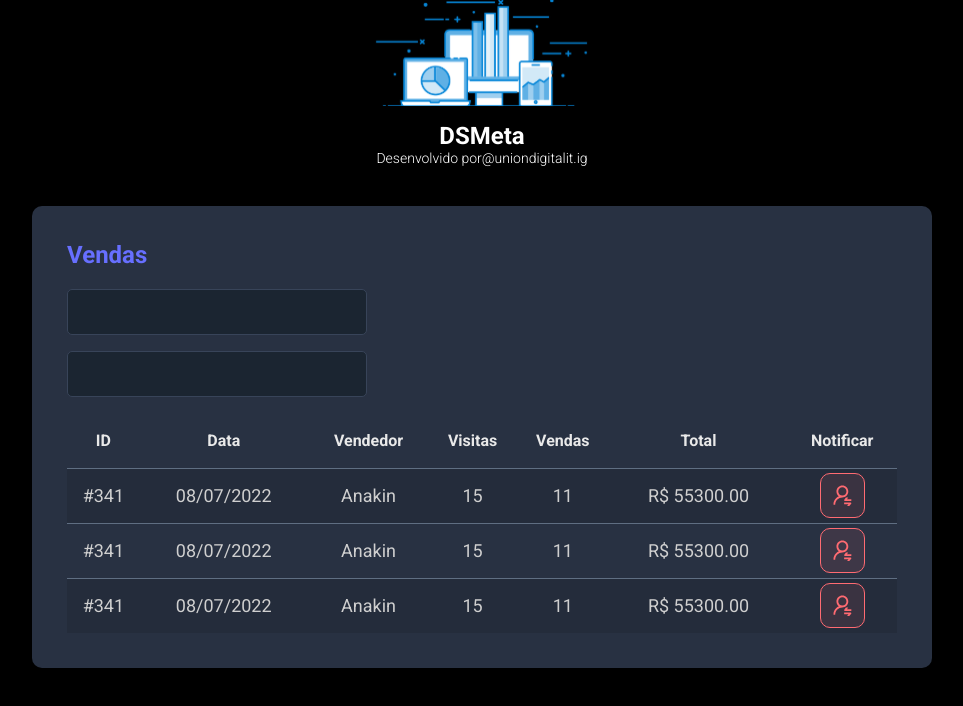
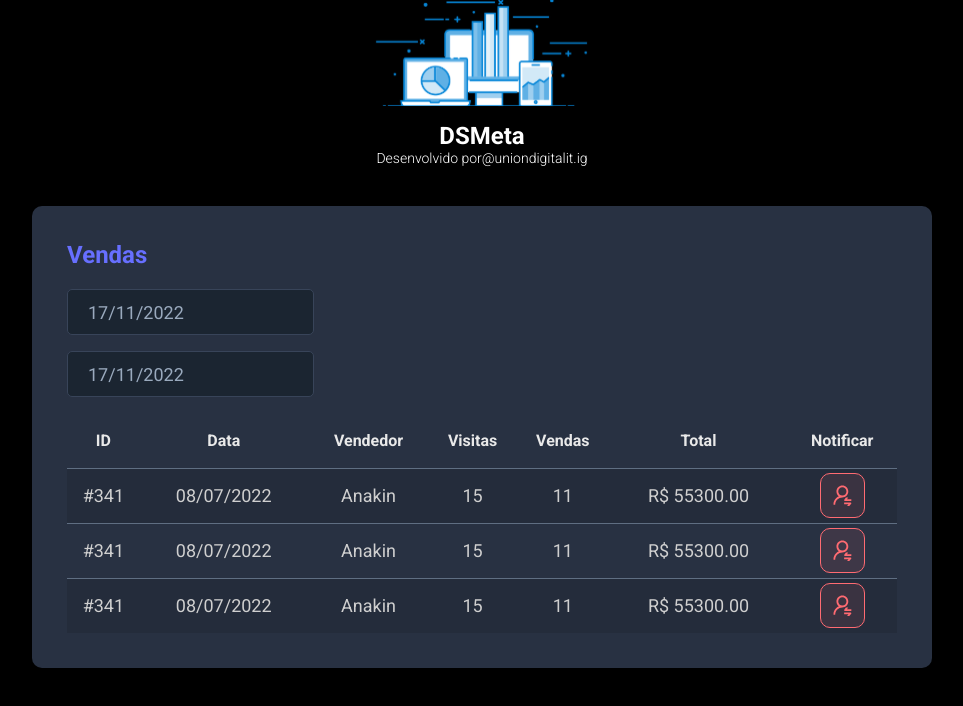
Before and after one commit to Karoladd/devsup-spring-react-java, a React (Vite) app in the folder frontend/: page / in a window 1280 px wide. Shown: the top 706 px of the page, without its empty margins (158-1121 px from the left). Built offline with nearby package versions, Linux system fonts and the light colour scheme.

Commit message:
Datepicker

```diff
--- a/frontend/package.json
+++ b/frontend/package.json
@@ -9,7 +9,9 @@
     "preview": "vite preview"
   },
   "dependencies": {
+    "@types/react-datepicker": "^4.4.2",
     "react": "18.2.0",
+    "react-datepicker": "^4.8.0",
     "react-dom": "18.2.0"
   },
   "devDependencies": {
--- a/frontend/src/components/SalesCard/index.tsx
+++ b/frontend/src/components/SalesCard/index.tsx
@@ -1,6 +1,9 @@
 
 import "./styles.css"
 import NotificationButton from "../NotificationButton";
+import DatePicker from "react-datepicker";
+import "react-datepicker/dist/react-datepicker.css";
+
 function SalesCard() {
   return (
 
@@ -8,10 +11,20 @@
             <h2 className="dsmeta-sales-title">Vendas</h2>
             <div>
               <div className="dsmeta-form-control-container">
-                <input className="dsmeta-form-control" type="text"/>
+              <DatePicker
+                  selected={new Date()}
+                  onChange={(date: Date) => {}}
+                  className="dsmeta-form-control"
+                  dateFormat="dd/MM/yyyy"
+              />
               </div>
               <div className="dsmeta-form-control-container">
-                <input className="dsmeta-form-control" type="text"/>
+              <DatePicker
+                  selected={new Date()}
+                  onChange={(date: Date) => {}}
+                  className="dsmeta-form-control"
+                  dateFormat="dd/MM/yyyy"
+              />
               </div>
             </div>
 
```
Also changed, not shown: 1 other file (tests, documents, lock files or other folders).
